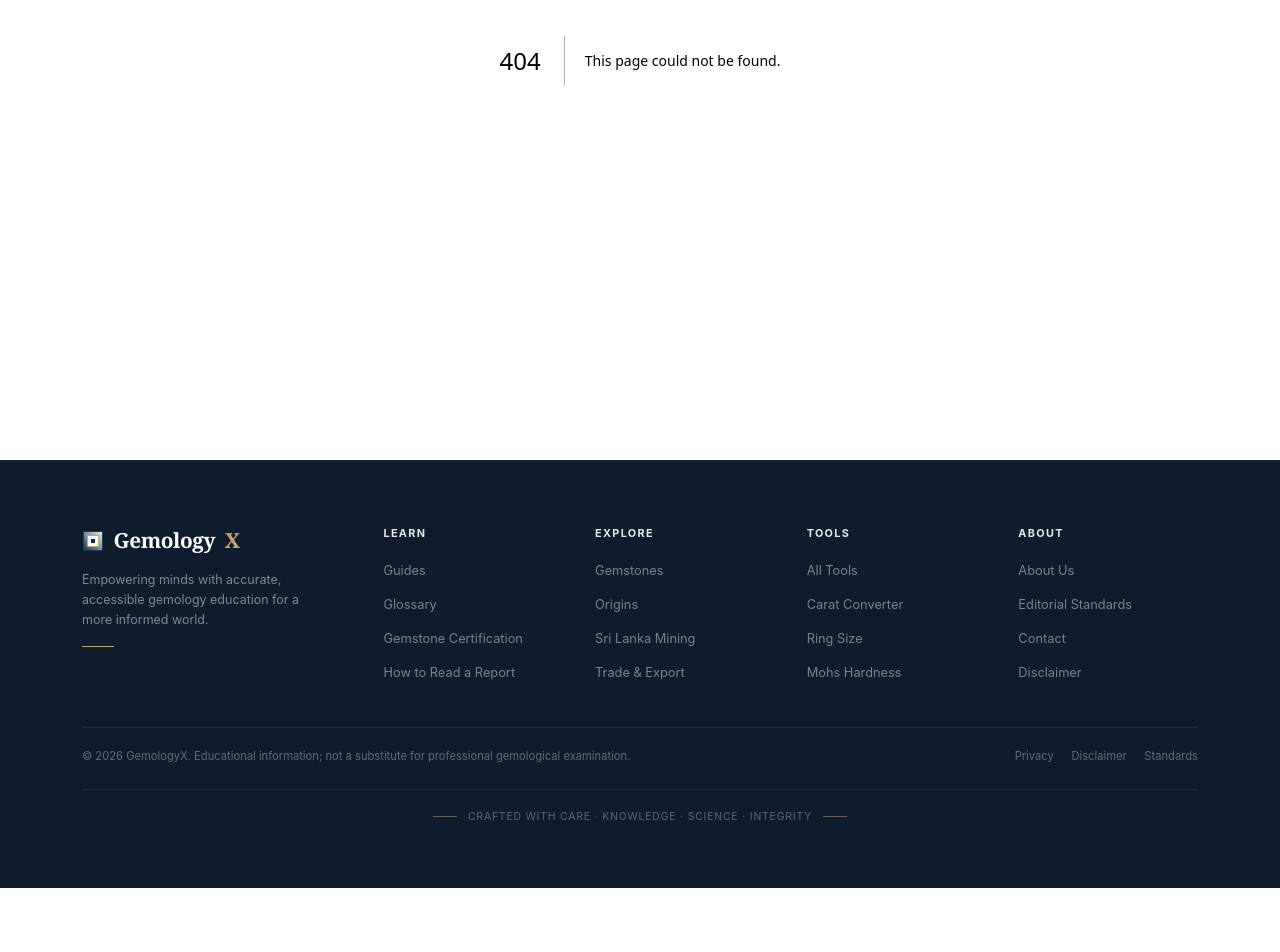
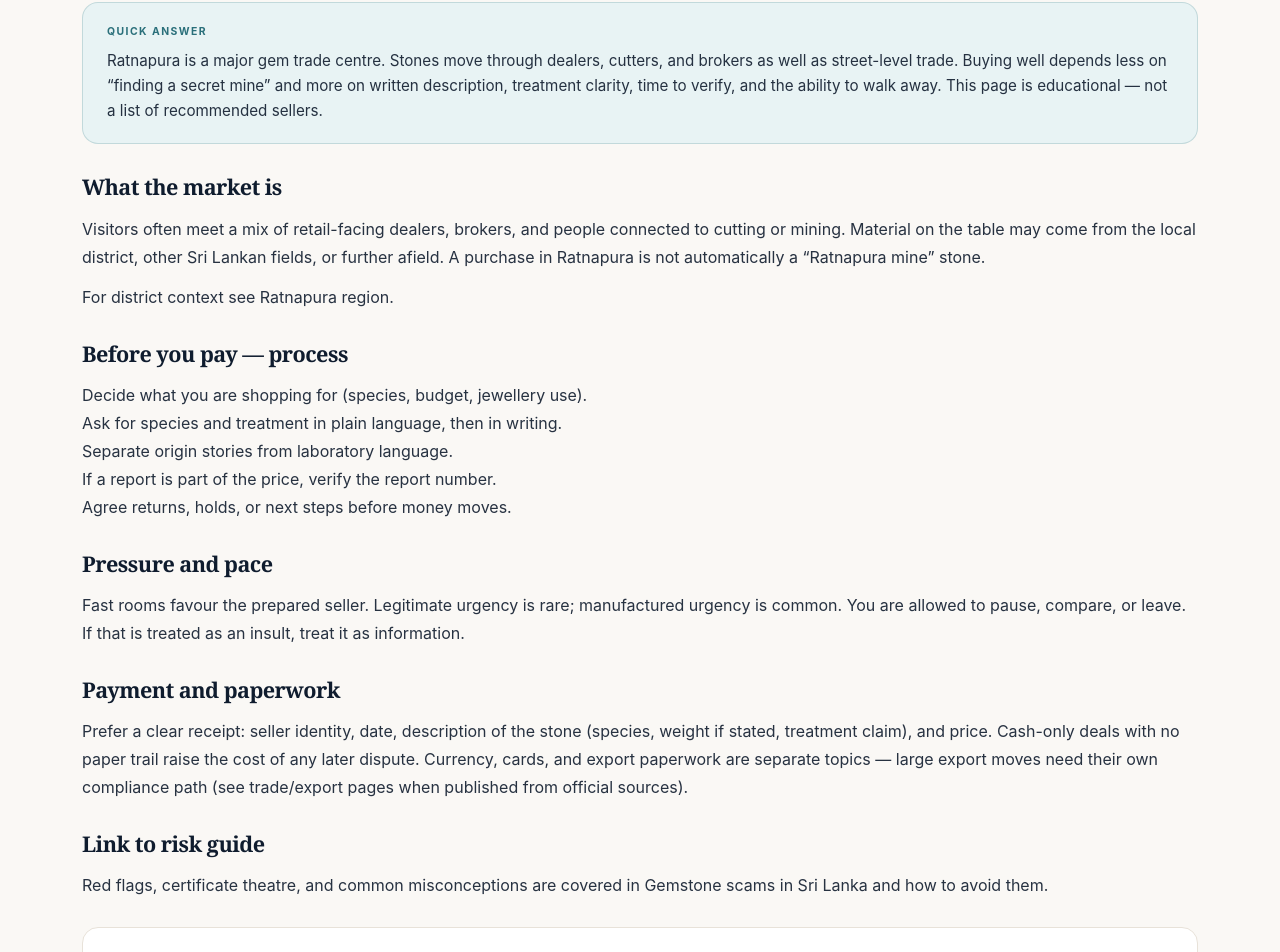
Before and after one commit to LinukaBandara/GemologyX, a Next.js app: page /sri-lanka/buying/ratnapura-gem-market in a window 1280 px wide. Before the commit this address had no page. Shown: the part 409-1361 px from the top of the page. Before the commit the page ends 1297 px from the top, so only its background shows below. Built offline with nearby package versions, Linux system fonts and the light colour scheme.

Commit message:
content: GX-019 Buying at the Ratnapura gem market (Phase 0)

```diff
--- /dev/null
+++ b/src/app/sri-lanka/buying/ratnapura-gem-market/page.tsx
@@ -0,0 +1,148 @@
+import type { Metadata } from "next";
+import Link from "next/link";
+import {
+  ArticleLayout,
+  ArticleSection,
+  QuickAnswer,
+  PracticalChecklist,
+  Misconceptions,
+} from "@/components/article-layout";
+
+export const metadata: Metadata = {
+  title: "Buying at the Ratnapura Gem Market | GemologyX",
+  description:
+    "How the Ratnapura gem trade works for visitors and buyers — process, pressure, paperwork, and how to reduce risk. Educational guide, not a dealer directory.",
+};
+
+export default function Page() {
+  return (
+    <ArticleLayout
+      category="Sri Lanka · Buying"
+      readTime="7 min"
+      title="Buying at the Ratnapura Gem Market"
+      crumbHref="/sri-lanka"
+      crumbLabel="Sri Lanka"
+      lastReviewed="2026-11-07"
+      related={[
+        { label: "Ratnapura region", href: "/sri-lanka/regions/ratnapura" },
+        { label: "Gemstone scams", href: "/sri-lanka/buying/gemstone-scams" },
+        { label: "Ceylon sapphire", href: "/sri-lanka/gems/ceylon-sapphire" },
+        { label: "Sri Lanka hub", href: "/sri-lanka" },
+      ]}
+    >
+      <QuickAnswer>
+        <p>
+          Ratnapura is a major gem trade centre. Stones move through dealers,
+          cutters, and brokers as well as street-level trade. Buying well depends
+          less on “finding a secret mine” and more on written description,
+          treatment clarity, time to verify, and the ability to walk away. This
+          page is educational — not a list of recommended sellers.
+        </p>
+      </QuickAnswer>
+
+      <ArticleSection heading="What the market is">
+        <p>
+          Visitors often meet a mix of retail-facing dealers, brokers, and people
+          connected to cutting or mining. Material on the table may come from the
+          local district, other Sri Lankan fields, or further afield. A purchase in
+          Ratnapura is not automatically a “Ratnapura mine” stone.
+        </p>
+        <p>
+          For district context see{" "}
+          <Link href="/sri-lanka/regions/ratnapura">Ratnapura region</Link>.
+        </p>
+      </ArticleSection>
+
+      <ArticleSection heading="Before you pay — process">
+        <ol>
+          <li>Decide what you are shopping for (species, budget, jewellery use).</li>
+          <li>Ask for species and treatment in plain language, then in writing.</li>
+          <li>Separate origin stories from laboratory language.</li>
+          <li>If a report is part of the price, verify the report number.</li>
+          <li>Agree returns, holds, or next steps before money moves.</li>
+        </ol>
+      </ArticleSection>
+
+      <ArticleSection heading="Pressure and pace">
+        <p>
+          Fast rooms favour the prepared seller. Legitimate urgency is rare;
+          manufactured urgency is common. You are allowed to pause, compare, or
+          leave. If that is treated as an insult, treat it as information.
+        </p>
+      </ArticleSection>
+
+      <ArticleSection heading="Payment and paperwork">
+        <p>
+          Prefer a clear receipt: seller identity, date, description of the stone
+          (species, weight if stated, treatment claim), and price. Cash-only deals
+          with no paper trail raise the cost of any later dispute. Currency,
+          cards, and export paperwork are separate topics — large export moves
+          need their own compliance path (see trade/export pages when published
+          from official sources).
+        </p>
+      </ArticleSection>
+
+      <ArticleSection heading="Link to risk guide">
+        <p>
+          Red flags, certificate theatre, and common misconceptions are covered
+          in{" "}
+          <Link href="/sri-lanka/buying/gemstone-scams">
+            Gemstone scams in Sri Lanka and how to avoid them
+          </Link>
+          .
+        </p>
+      </ArticleSection>
+
+      <PracticalChecklist
+        items={[
+          "Species and treatment in writing",
+          "You can leave without paying",
+          "Report number checked if a report is in the deal",
+          "Receipt with seller identity and stone description",
+          "Budget fixed before negotiation",
+        ]}
+      />
+
+      <Misconceptions
+        items={[
+          "Buying in Ratnapura always means local gravel origin — trade hubs concentrate stones from many places.",
+          "The lowest cash price is automatically the best deal — undocumented treatment can erase the ‘saving’.",
+          "A friendly guide is a substitute for verification — incentives may not match yours.",
+        ]}
+      />
+
+      <ArticleSection heading="FAQ">
+        <p>
+          <strong>Should tourists buy loose stones here?</strong>
+          <br />
+          Only with the same discipline as any high-value purchase: identity,
+          treatment, documentation, and an exit option. Jewellery with clear
+          retail terms can be simpler for some travellers.
+        </p>
+        <p>
+          <strong>Can GemologyX recommend a dealer?</strong>
+          <br />
+          No. We publish process education, not seller rankings.
+        </p>
+      </ArticleSection>
+
+      <ArticleSection heading="Related Sinhala guides">
+        <ul>
+          <li>
+            <Link href="/si/learn/gemstone-buying-checklist">
+              මැණික් මිලදී ගැනීමේ checklist
+            </Link>
+          </li>
+          <li>
+            <Link href="/si/learn/avoid-gemstone-scams">වංචා අවදානම්</Link>
+          </li>
+          <li>
+            <Link href="/si/learn/questions-to-ask-gem-dealer">
+              Dealer ගෙන් අහන්න ඕනේ ප්‍රශ්න
+            </Link>
+          </li>
+        </ul>
+      </ArticleSection>
+    </ArticleLayout>
+  );
+}
```
